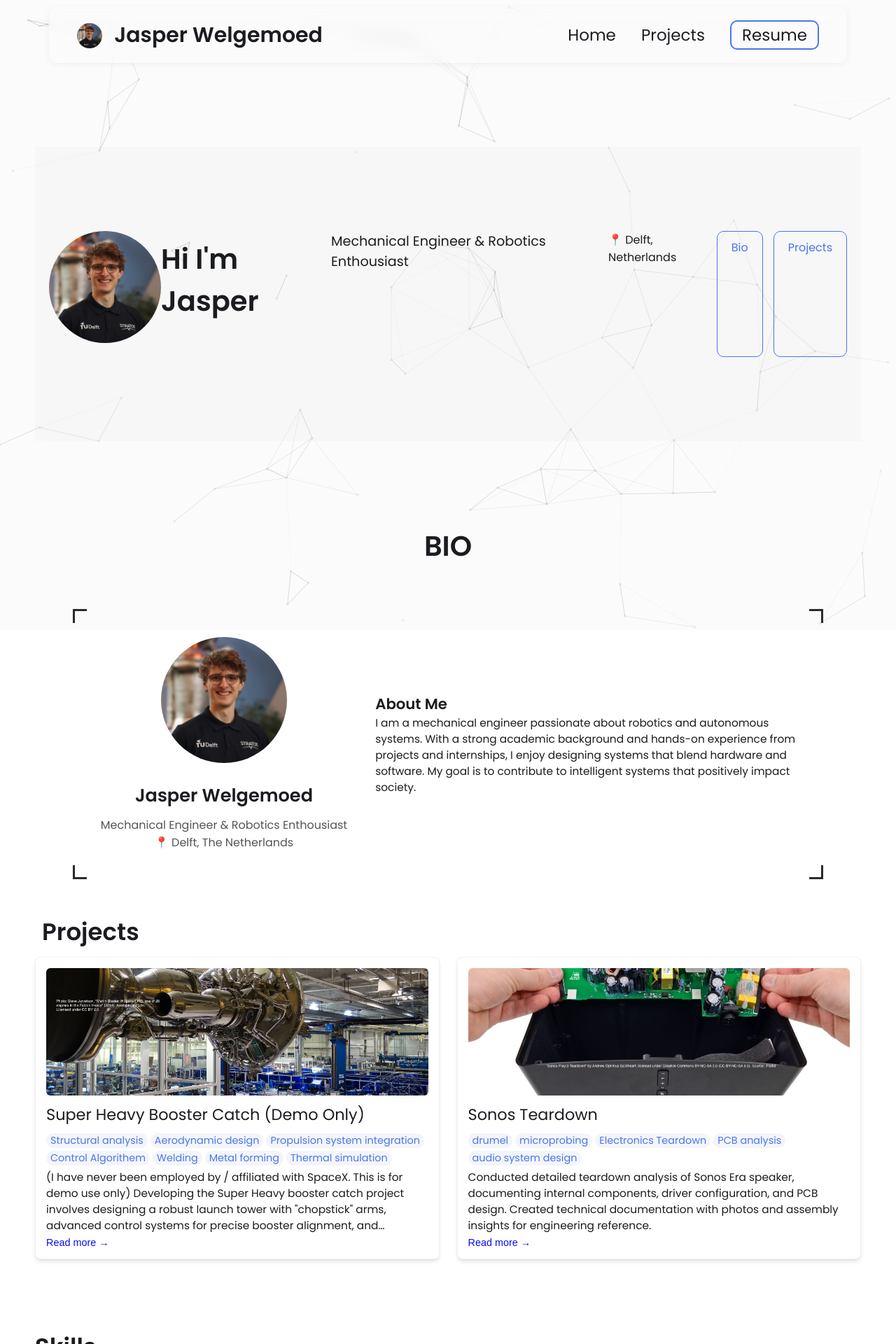
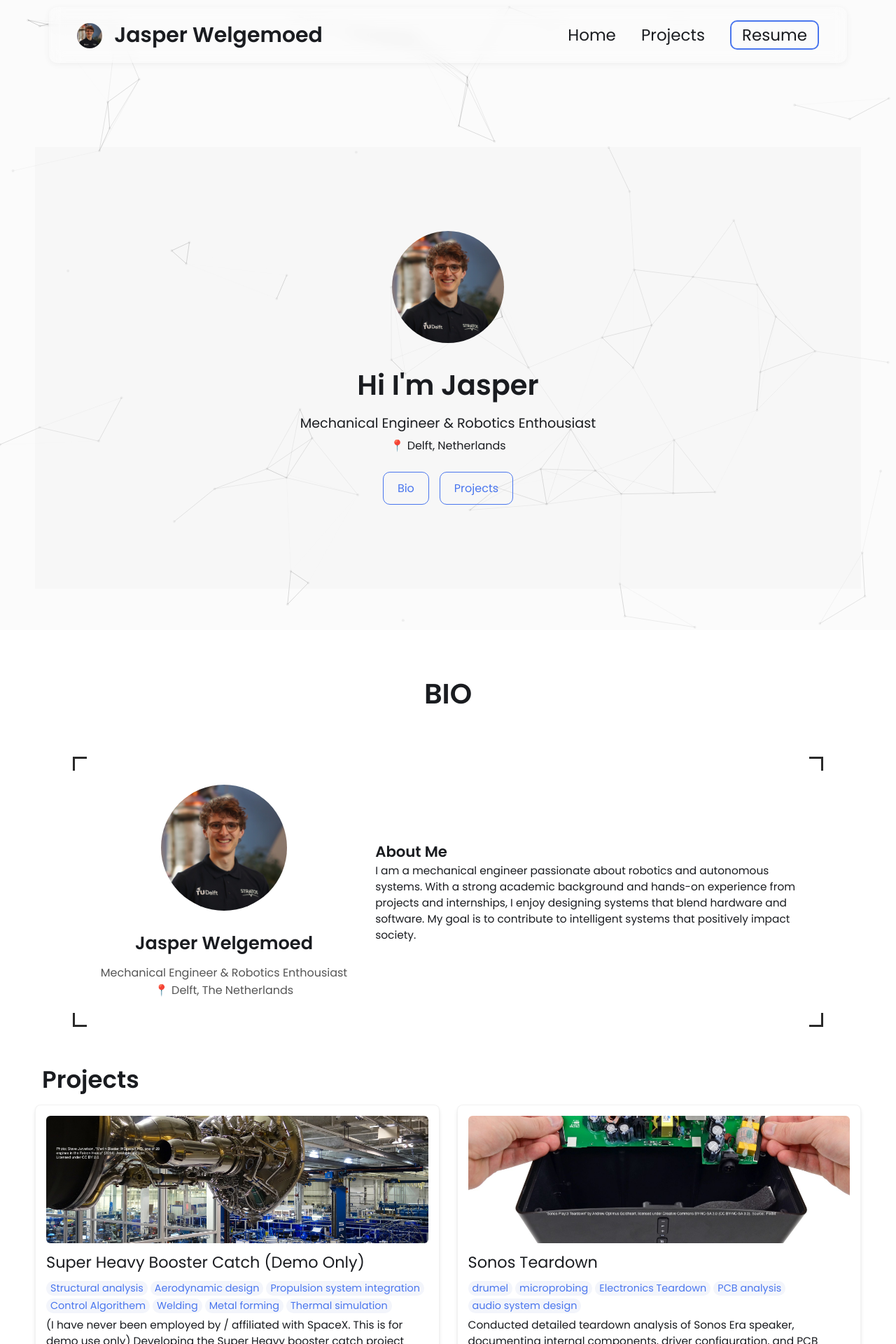
Before and after one commit to jasperwelgemoed/jasperwelgemoed.github.io, a Jekyll site: the page built from index.html, in a window 1280 px wide. Shown: the top 1920 px of the page at 70% size. Built offline with Jekyll 4.4.1, drawn with Linux system fonts in a browser that asks for light colours.

Commit message:
Update styles.css

```diff
--- a/css/styles.css
+++ b/css/styles.css
@@ -154,12 +154,15 @@ nav .mobile-nav {
 
 /* SECTION 1: Hero */
 .hero-section {
-    padding: 0;
-    margin: 0;
-    display: flex;
-    background: transparent;
-    position: relative;
-    overflow: hidden;
+  padding: 120px 20px;
+  margin: 0;
+  display: flex;
+  justify-content: center;
+  align-items: center;
+  flex-direction: column;
+  background: transparent;
+  position: relative;
+  overflow: hidden;
 }
 
     /*border: 2px solid var(--border-color);
```
